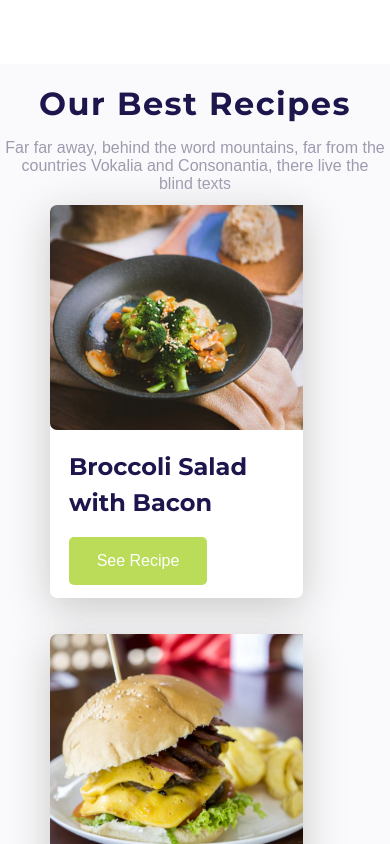
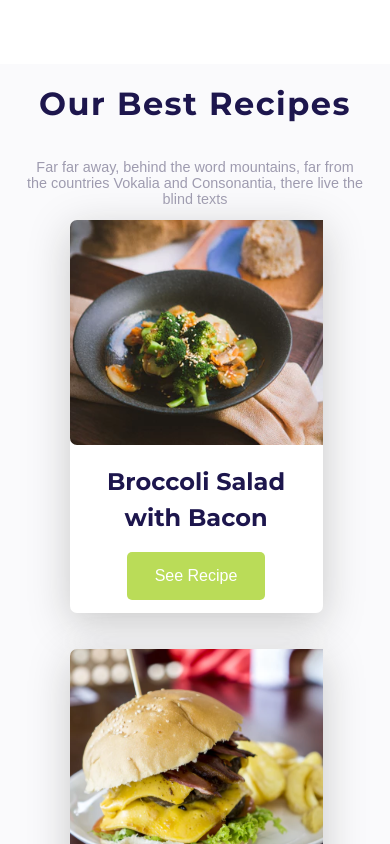
Before and after one commit to JohnnysFaria/Healthy-Food-Commerce, a React (Create React App) app: page / in a window 390 px wide. Shown: the part 780-1624 px from the top of the page. Built offline with nearby package versions, Linux system fonts and the light colour scheme; the HTML template or start-up script is replaced by a standard one; a web font is replaced by a local one.

Commit message:
responsivo

```diff
--- a/src/Blog/Blog.css
+++ b/src/Blog/Blog.css
@@ -18,7 +18,6 @@
   display: flex;
   overflow-x: auto;
   scroll-behavior: smooth;
-  margin: -20px 40px;
 }
 
 .carrossel::-webkit-scrollbar {
@@ -96,3 +95,12 @@
     padding-bottom: 30px;
   }
 }
+
+@media (max-width: 375px) {
+  .btnright {
+    left: 60%;
+  }
+  .btnleft {
+    left: -25px;
+  }
+}
--- a/src/Card/Card.css
+++ b/src/Card/Card.css
@@ -35,5 +35,9 @@
   }
   .card-texto {
     padding: 19px;
+    text-align: center;
+  }
+  .card-button {
+    justify-content: center;
   }
 }
--- a/src/Home/Home.css
+++ b/src/Home/Home.css
@@ -12,7 +12,7 @@
 .input-container {
   display: flex;
   justify-content: space-between;
-  width: 411px;
+  width: 100%;
   height: 52px;
   margin-left: 137px;
 }
@@ -26,6 +26,7 @@
     margin: 70px 0 50px 24px;
   }
   .input-container {
+    width: 350px;
     justify-content: space-evenly;
     height: 52px;
     margin-left: 0;
--- a/src/Join/Join.css
+++ b/src/Join/Join.css
@@ -28,6 +28,7 @@
   }
   .membership {
     padding: 0;
+    width: 350px;
   }
   .join-input {
     display: flex;
--- a/src/Recipe.js/Recipe.css
+++ b/src/Recipe.js/Recipe.css
@@ -39,8 +39,9 @@
 
   .cards-container {
     flex-wrap: wrap;
+    margin-top: 15px;
   }
   .card-wrapper {
-    width: 254px;
+    width: 215px;
   }
 }
--- a/src/Sobre/Sobre.css
+++ b/src/Sobre/Sobre.css
@@ -9,7 +9,7 @@
 }
 
 .services {
-  width: 410px;
+  width: 100%;
   margin-left: 30%;
   text-align: left;
 }
@@ -47,9 +47,19 @@
   }
   .services h2 {
     padding: 50px 0 32px 0;
+    text-align: center;
   }
   .botao-serv {
     display: flex;
     justify-content: center;
   }
+  .services p {
+    text-align: center;
+    padding-bottom: 0;
+    padding: 10px;
+    width: 100%;
+  }
+  .subtitulo {
+    font-size: 0.9rem;
+  }
 }
--- a/src/Titulo/Titulo.css
+++ b/src/Titulo/Titulo.css
@@ -40,3 +40,9 @@
   text-align: center;
   color: #1d164d;
 }
+
+@media (max-width: 425px) {
+  .subtitulo {
+    padding: 20px;
+  }
+}
```
